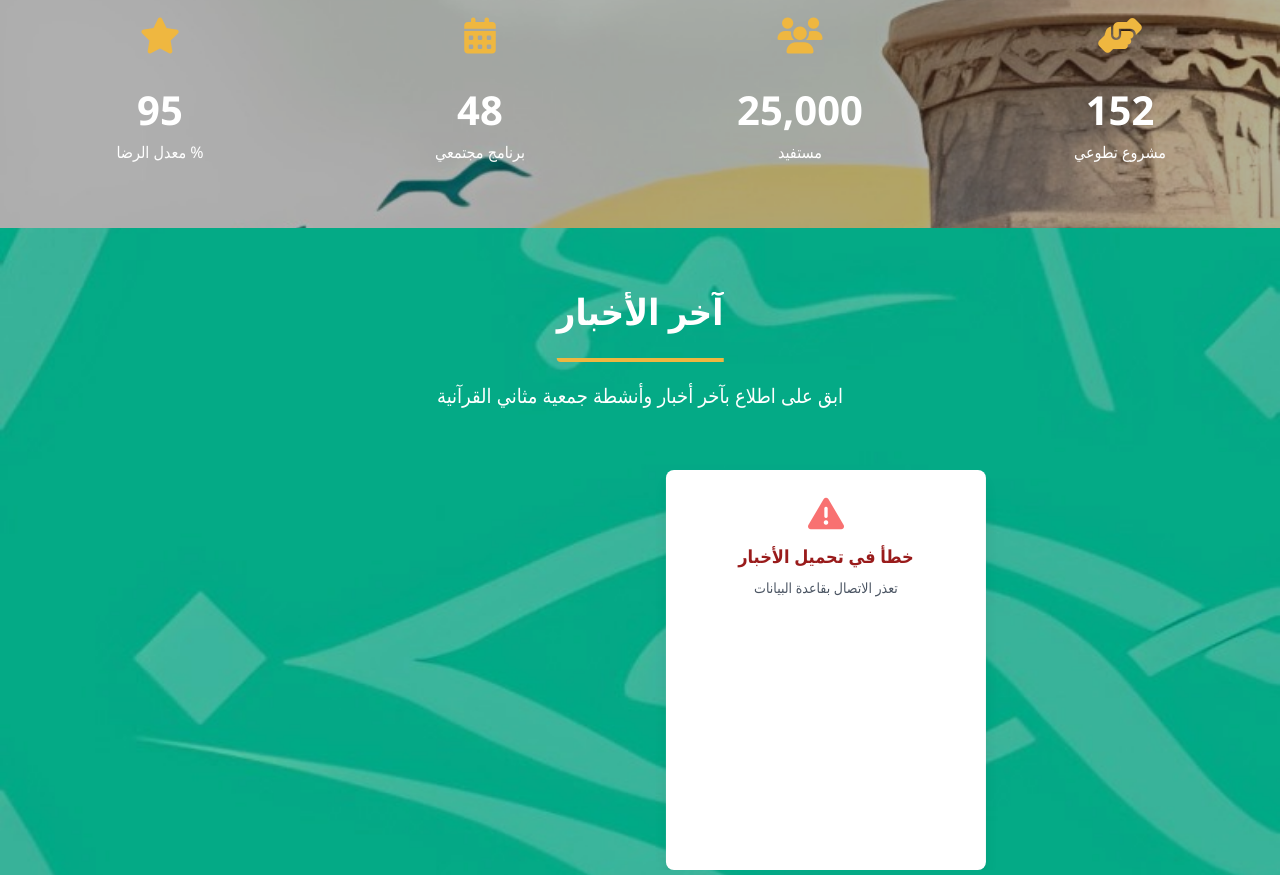
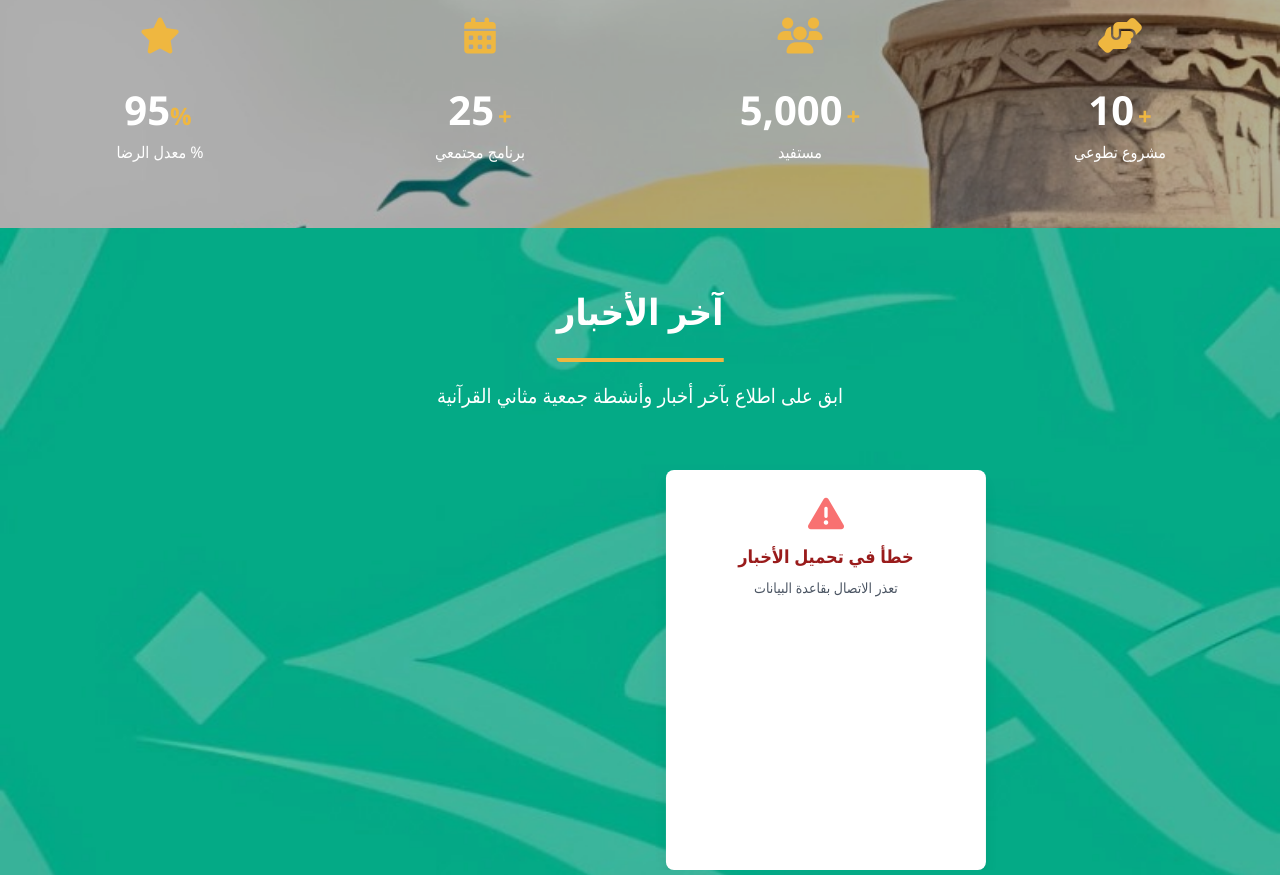
Before and after one commit to oa9bata/hmthani, a plain HTML site: page index.html in a window 1280 px wide. Shown: the part 914-1789 px from the top of the page. Drawn offline with nearby package versions, Linux system fonts and the light colour scheme; no server answers; a web font is replaced by a local one.

Commit message:
Hi everyone, just checking out6

```diff
--- a/index.html
+++ b/index.html
@@ -1025,9 +1025,9 @@
                             قياس الرضا <i class="fas fa-chevron-down mr-1 text-xs"></i>
                         </button>
                         <div class="dropdown-content">
-                            <a href="https://docs.google.com/forms/d/e/1FAIpQLSdEMUd-nJ1P8FpTBqtqaJ2RsqiorwTuudXCl0ukSXAnbegMJA/viewform?pli=1" class="block px-4 py-2 text-gray-700 hover:bg-[#00a17d]/10"><i class="fas fa-smile ml-2 text-[#00a17d]"></i> رضا المستفيدين</a>
-                            <a href="https://docs.google.com/forms/d/e/1FAIpQLSe759mGe1Rp0o0ZjpxKRqQLGcYWGm4OvfdrqYbP8uUc1Ntntw/viewform" class="block px-4 py-2 text-gray-700 hover:bg-[#00a17d]/10"><i class="fas fa-user-check ml-2 text-[#00a17d]"></i> رضا أعضاء الجمعية العمومية</a>
-                            <a href="https://docs.google.com/forms/d/1QoFXDSWg-Cr2E0EUWlzKF2YQowWg3AS6kt_EeeRpiCQ/viewform?edit_requested=true" class="block px-4 py-2 text-gray-700 hover:bg-[#00a17d]/10"><i class="fas fa-id-badge ml-2 text-[#00a17d]"></i>رضا الموظفين </a>
+                            <a href="https://docs.google.com/forms/d/e/1FAIpQLSfvr9rgaWuP5Wjg4nIOAVhKOLTE1v1_bR436x3Vjlp2K976Ow/viewform?usp=dialog" class="block px-4 py-2 text-gray-700 hover:bg-[#00a17d]/10"><i class="fas fa-smile ml-2 text-[#00a17d]"></i> رضا المستفيدين</a>
+                            <a href="https://docs.google.com/forms/d/e/1FAIpQLSdEEmKmtfawyQLCqomJ0PDhkQXHUpmNBiGOp_KDuQR_1eKQiA/viewform?usp=dialog" class="block px-4 py-2 text-gray-700 hover:bg-[#00a17d]/10"><i class="fas fa-user-check ml-2 text-[#00a17d]"></i> رضا أعضاء الجمعية العمومية</a>
+                            <a href="https://docs.google.com/forms/d/e/1FAIpQLSdfPq3qmrv0BE5JPHHziVB2hiFpWKy0xe15FeEdjiCVUJJdYg/viewform?usp=dialog" class="block px-4 py-2 text-gray-700 hover:bg-[#00a17d]/10"><i class="fas fa-id-badge ml-2 text-[#00a17d]"></i>رضا الموظفين </a>
 
                         </div>
                     </div>
@@ -1149,7 +1149,6 @@
         <section class="relative" id="home">
             <!-- Hero Carousel -->
             <div class="hero-carousel">
-                <!-- Carousel Slides - Will be loaded dynamically from database -->
 
                 <!-- Navigation Arrows -->
                 <button class="carousel-arrow carousel-arrow-prev" id="prevSlide" aria-label="الشريحة السابقة">
@@ -1214,28 +1213,28 @@
                         <div class="mb-4">
                             <i class="fas fa-hands-helping text-[#efb740] text-4xl mb-2"></i>
                         </div>
-                        <div class="counter" data-target="152">0</div>
+                        <div class="counter" data-target="10"><span class="text-[#efb740] text-2xl ml-1">+</span>0</div>
                         <p class="text-white font-medium">مشروع تطوعي</p>
                     </div>
                     <div class="fade-in">
                         <div class="mb-4">
                             <i class="fas fa-users text-[#efb740] text-4xl mb-2"></i>
                         </div>
-                        <div class="counter " data-target="25000">0</div>
+                        <div class="counter " data-target="5000"><span class="text-[#efb740] text-2xl ml-1">+</span>0</div>
                         <p class="text-white font-medium">مستفيد</p>
                     </div>
                     <div class="fade-in">
                         <div class="mb-4">
                             <i class="fas fa-calendar-alt text-[#efb740] text-4xl mb-2"></i>
                         </div>
-                        <div class="counter" data-target="48">0</div>
+                        <div class="counter" data-target="25"><span class="text-[#efb740] text-2xl ml-1">+</span>0</div>
                         <p class="text-white font-medium">برنامج مجتمعي</p>
                     </div>
                     <div class="fade-in">
                         <div class="mb-4">
                             <i class="fas fa-star text-[#efb740] text-4xl mb-2"></i>
                         </div>
-                        <div class="counter" data-target="95">0</div>
+                        <div class="counter" data-target="95">0<span class="text-[#efb740] text-2xl mr-1">%</span></div>
                         <p class="text-white font-medium">% معدل الرضا</p>
                     </div>
                 </div>
@@ -1652,7 +1651,13 @@ document.addEventListener('DOMContentLoaded', function() {
                 const updateCounter = () => {
                     if (current < target) {
                         current += step;
-                        counter.textContent = Math.floor(current).toLocaleString('en-US');
+                        const existingIcon = counter.querySelector('span');
+                        const iconSymbol = target === 95 ? '%' : '+';
+                        if (target === 95) {
+                            counter.innerHTML = Math.floor(current).toLocaleString('en-US') + (existingIcon ? existingIcon.outerHTML : `<span class="text-[#efb740] text-2xl mr-1">${iconSymbol}</span>`);
+                        } else {
+                            counter.innerHTML = (existingIcon ? existingIcon.outerHTML : `<span class="text-[#efb740] text-2xl ml-1">${iconSymbol}</span>`) + Math.floor(current).toLocaleString('en-US');
+                        }
                         if (target > 0 && Math.abs(current % (target / 5)) < step) {
                             counter.style.transform = 'scale(1.15)';
                             setTimeout(() => {
@@ -1661,7 +1666,13 @@ document.addEventListener('DOMContentLoaded', function() {
                         }
                         requestAnimationFrame(updateCounter);
                     } else {
-                        counter.textContent = target.toLocaleString('en-US');
+                        const existingIcon = counter.querySelector('span');
+                        const iconSymbol = target === 95 ? '%' : '+';
+                        if (target === 95) {
+                            counter.innerHTML = target.toLocaleString('en-US') + (existingIcon ? existingIcon.outerHTML : `<span class="text-[#efb740] text-2xl mr-1">${iconSymbol}</span>`);
+                        } else {
+                            counter.innerHTML = (existingIcon ? existingIcon.outerHTML : `<span class="text-[#efb740] text-2xl ml-1">${iconSymbol}</span>`) + target.toLocaleString('en-US');
+                        }
                         counter.style.transform = 'scale(1.1)';
                         setTimeout(() => {
                             counter.style.transform = 'scale(1)';
```
